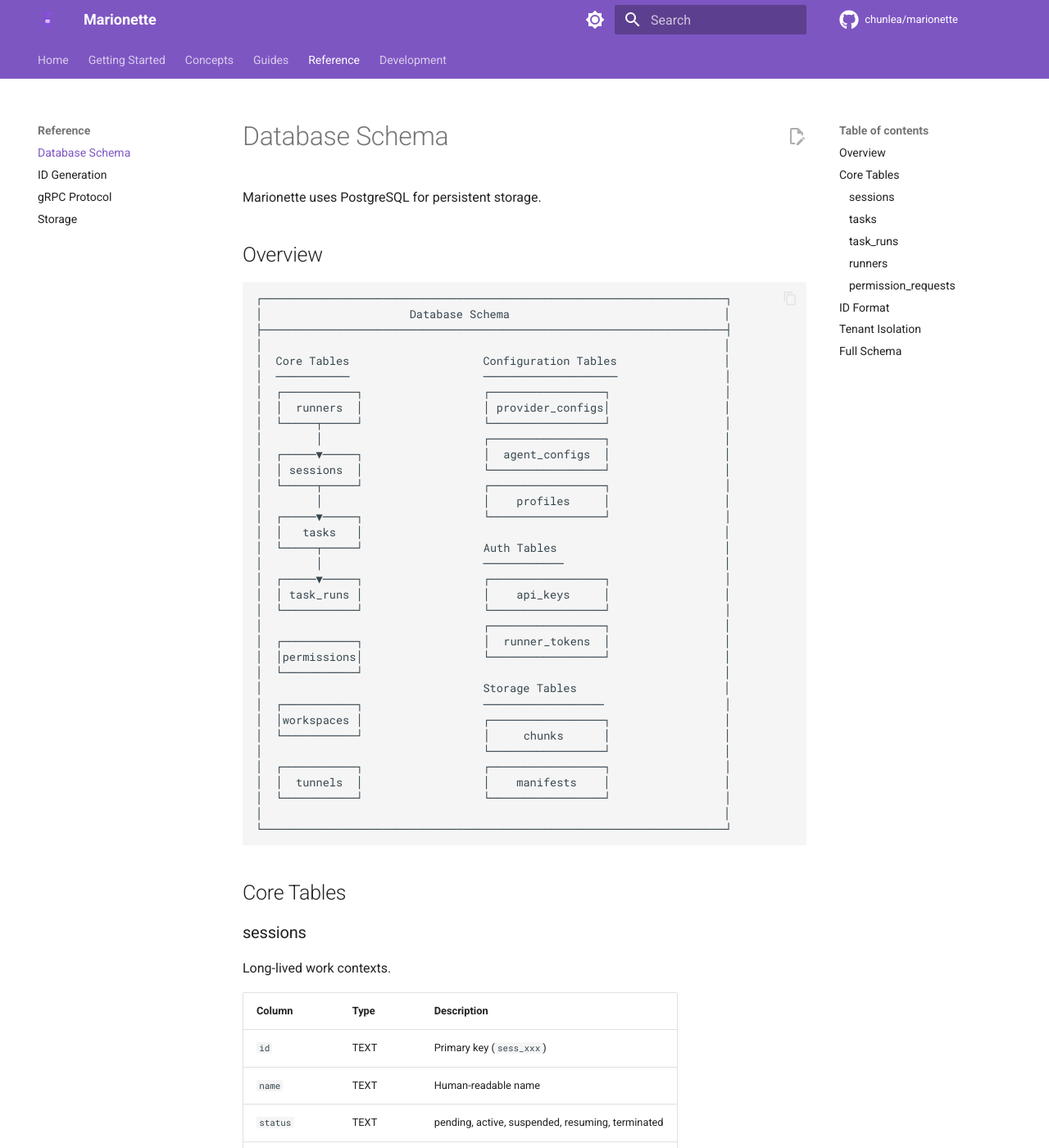
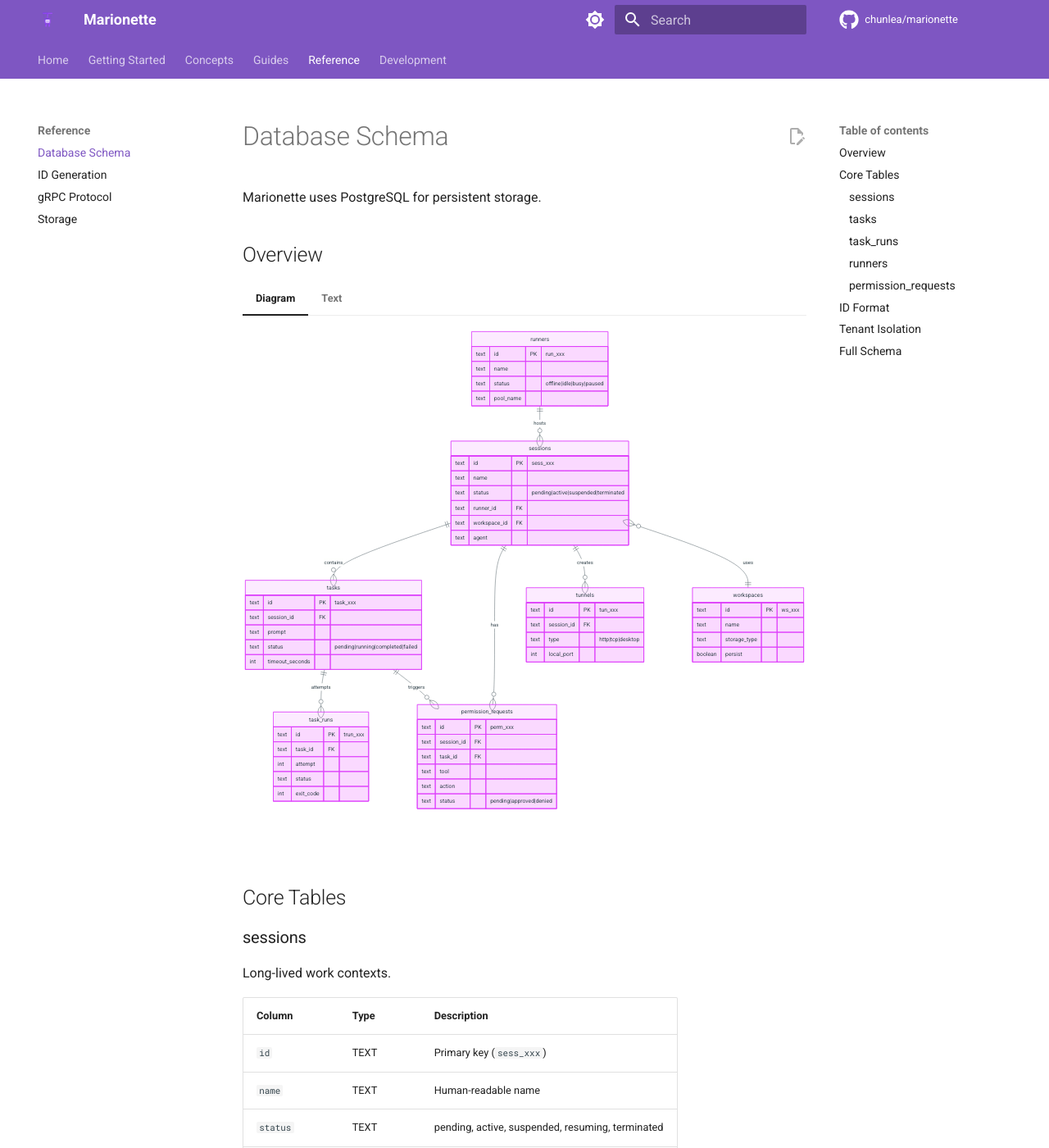
Before and after one commit to chunlea/marionette, an MkDocs documentation site: the page built from docs/reference/schema.md, in a window 1280 px wide and 1400 px high. Shown: the whole window at 82% size. Built offline with MkDocs 1.6.1 and Material for MkDocs 9.7.7, drawn with Linux system fonts in a browser that asks for light colours; comment, search, counter and statistics services are not loaded; part of the change alters nothing that is shown.

Commit message:
docs: add ER diagram to schema reference
Add Mermaid ER diagram showing table relationships alongside
the ASCII text version.

Co-Authored-By: Claude Opus 4.5 <noreply@anthropic.com>

````diff
--- a/docs/reference/schema.md
+++ b/docs/reference/schema.md
@@ -4,43 +4,113 @@ Marionette uses PostgreSQL for persistent storage.
 
 ## Overview
 
-```
-┌─────────────────────────────────────────────────────────────────────┐
-│                      Database Schema                                │
-├─────────────────────────────────────────────────────────────────────┤
-│                                                                     │
-│  Core Tables                    Configuration Tables                │
-│  ───────────                    ────────────────────                │
-│  ┌───────────┐                  ┌─────────────────┐                 │
-│  │  runners  │                  │ provider_configs│                 │
-│  └─────┬─────┘                  └─────────────────┘                 │
-│        │                        ┌─────────────────┐                 │
-│  ┌─────▼─────┐                  │  agent_configs  │                 │
-│  │ sessions  │                  └─────────────────┘                 │
-│  └─────┬─────┘                  ┌─────────────────┐                 │
-│        │                        │    profiles     │                 │
-│  ┌─────▼─────┐                  └─────────────────┘                 │
-│  │   tasks   │                                                      │
-│  └─────┬─────┘                  Auth Tables                         │
-│        │                        ────────────                        │
-│  ┌─────▼─────┐                  ┌─────────────────┐                 │
-│  │ task_runs │                  │    api_keys     │                 │
-│  └───────────┘                  └─────────────────┘                 │
-│                                 ┌─────────────────┐                 │
-│  ┌───────────┐                  │  runner_tokens  │                 │
-│  │permissions│                  └─────────────────┘                 │
-│  └───────────┘                                                      │
-│                                 Storage Tables                      │
-│  ┌───────────┐                  ──────────────────                  │
-│  │workspaces │                  ┌─────────────────┐                 │
-│  └───────────┘                  │     chunks      │                 │
-│                                 └─────────────────┘                 │
-│  ┌───────────┐                  ┌─────────────────┐                 │
-│  │  tunnels  │                  │    manifests    │                 │
-│  └───────────┘                  └─────────────────┘                 │
-│                                                                     │
-└─────────────────────────────────────────────────────────────────────┘
-```
+=== "Diagram"
+
+    ```mermaid
+    erDiagram
+        runners ||--o{ sessions : "hosts"
+        sessions ||--o{ tasks : "contains"
+        sessions ||--o{ permission_requests : "has"
+        sessions ||--o{ tunnels : "creates"
+        sessions }o--|| workspaces : "uses"
+        tasks ||--o{ task_runs : "attempts"
+        tasks ||--o{ permission_requests : "triggers"
+
+        runners {
+            text id PK "run_xxx"
+            text name
+            text status "offline|idle|busy|paused"
+            text pool_name
+        }
+
+        sessions {
+            text id PK "sess_xxx"
+            text name
+            text status "pending|active|suspended|terminated"
+            text runner_id FK
+            text workspace_id FK
+            text agent
+        }
+
+        tasks {
+            text id PK "task_xxx"
+            text session_id FK
+            text prompt
+            text status "pending|running|completed|failed"
+            int timeout_seconds
+        }
+
+        task_runs {
+            text id PK "trun_xxx"
+            text task_id FK
+            int attempt
+            text status
+            int exit_code
+        }
+
+        permission_requests {
+            text id PK "perm_xxx"
+            text session_id FK
+            text task_id FK
+            text tool
+            text action
+            text status "pending|approved|denied"
+        }
+
+        workspaces {
+            text id PK "ws_xxx"
+            text name
+            text storage_type
+            boolean persist
+        }
+
+        tunnels {
+            text id PK "tun_xxx"
+            text session_id FK
+            text type "http|tcp|desktop"
+            int local_port
+        }
+    ```
+
+=== "Text"
+
+    ```
+    ┌─────────────────────────────────────────────────────────────────────┐
+    │                      Database Schema                                │
+    ├─────────────────────────────────────────────────────────────────────┤
+    │                                                                     │
+    │  Core Tables                    Configuration Tables                │
+    │  ───────────                    ────────────────────                │
+    │  ┌───────────┐                  ┌─────────────────┐                 │
+    │  │  runners  │                  │ provider_configs│                 │
+    │  └─────┬─────┘                  └─────────────────┘                 │
+    │        │                        ┌─────────────────┐                 │
+    │  ┌─────▼─────┐                  │  agent_configs  │                 │
+    │  │ sessions  │                  └─────────────────┘                 │
+    │  └─────┬─────┘                  ┌─────────────────┐                 │
+    │        │                        │    profiles     │                 │
+    │  ┌─────▼─────┐                  └─────────────────┘                 │
+    │  │   tasks   │                                                      │
+    │  └─────┬─────┘                  Auth Tables                         │
+    │        │                        ────────────                        │
+    │  ┌─────▼─────┐                  ┌─────────────────┐                 │
+    │  │ task_runs │                  │    api_keys     │                 │
+    │  └───────────┘                  └─────────────────┘                 │
+    │                                 ┌─────────────────┐                 │
+    │  ┌───────────┐                  │  runner_tokens  │                 │
+    │  │permissions│                  └─────────────────┘                 │
+    │  └───────────┘                                                      │
+    │                                 Storage Tables                      │
+    │  ┌───────────┐                  ──────────────────                  │
+    │  │workspaces │                  ┌─────────────────┐                 │
+    │  └───────────┘                  │     chunks      │                 │
+    │                                 └─────────────────┘                 │
+    │  ┌───────────┐                  ┌─────────────────┐                 │
+    │  │  tunnels  │                  │    manifests    │                 │
+    │  └───────────┘                  └─────────────────┘                 │
+    │                                                                     │
+    └─────────────────────────────────────────────────────────────────────┘
+    ```
 
 ## Core Tables
 
````
